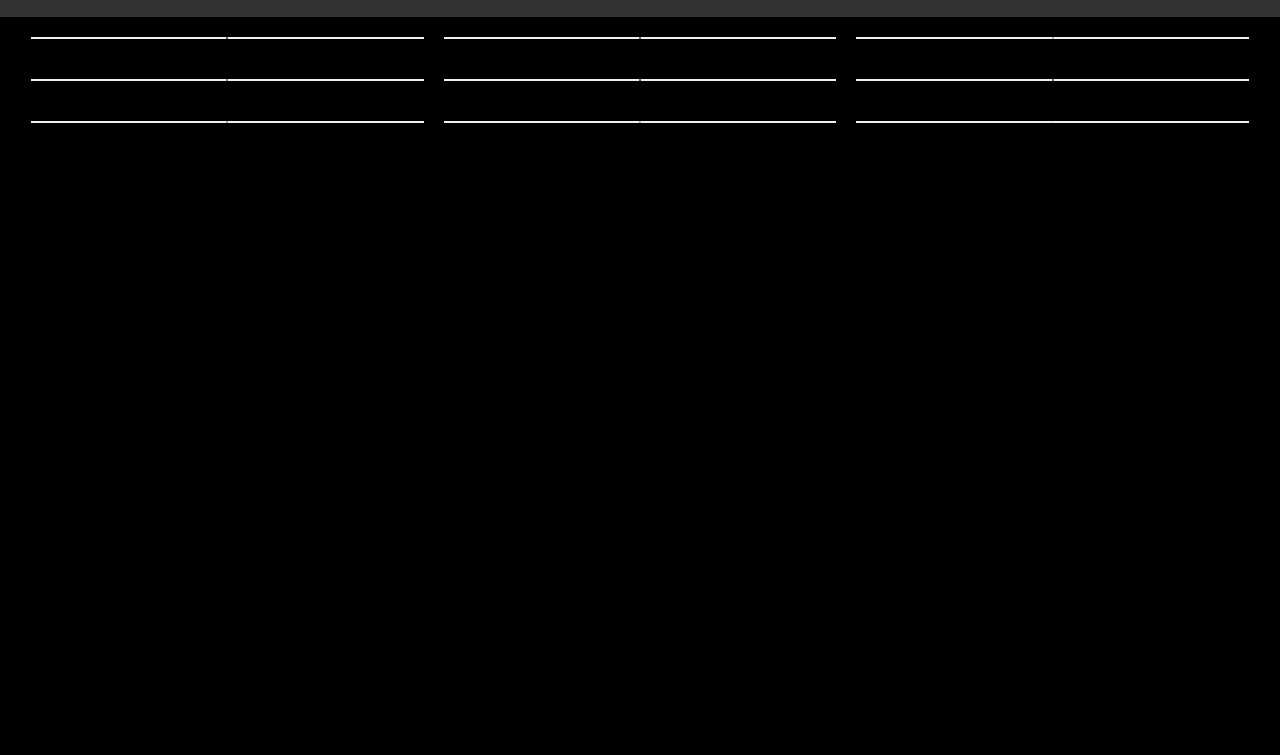
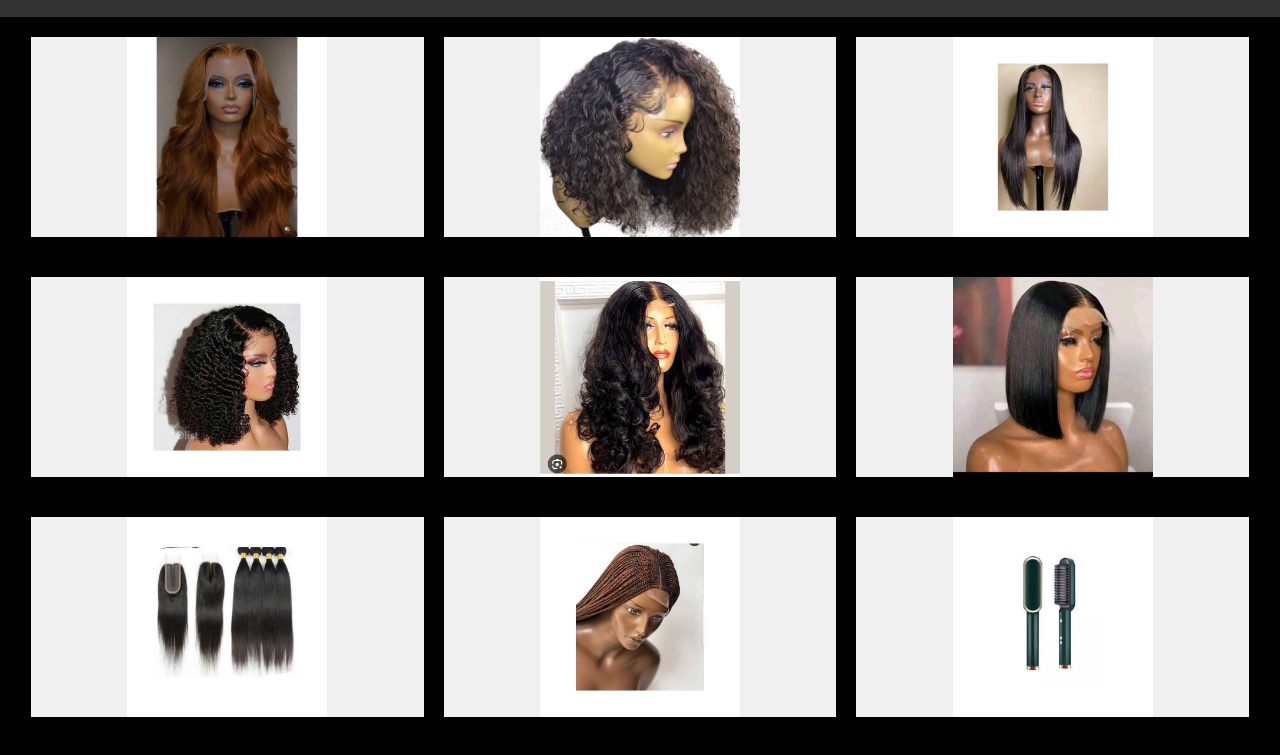
Before and after one commit to Becky1703/HairByKristalgemFrontend, a plain HTML site: page index.html in a window 1280 px wide. Shown: the part 67-822 px from the top of the page. Before the commit the page ends 800 px from the top, so only its background shows below. Drawn offline with Linux system fonts and the light colour scheme.

Commit message:
changed box size

```diff
--- a/index.html
+++ b/index.html
@@ -136,8 +136,8 @@
     .box {
       flex: 0 1 calc(33.3% - 20px);
       position: relative;
-      width: 2px;
-      padding-top: 2px;
+      width: 200px;
+      padding-top: 200px;
       background-color: #f0f0f0;
       margin-bottom: 20px;
       display: flex;
```
